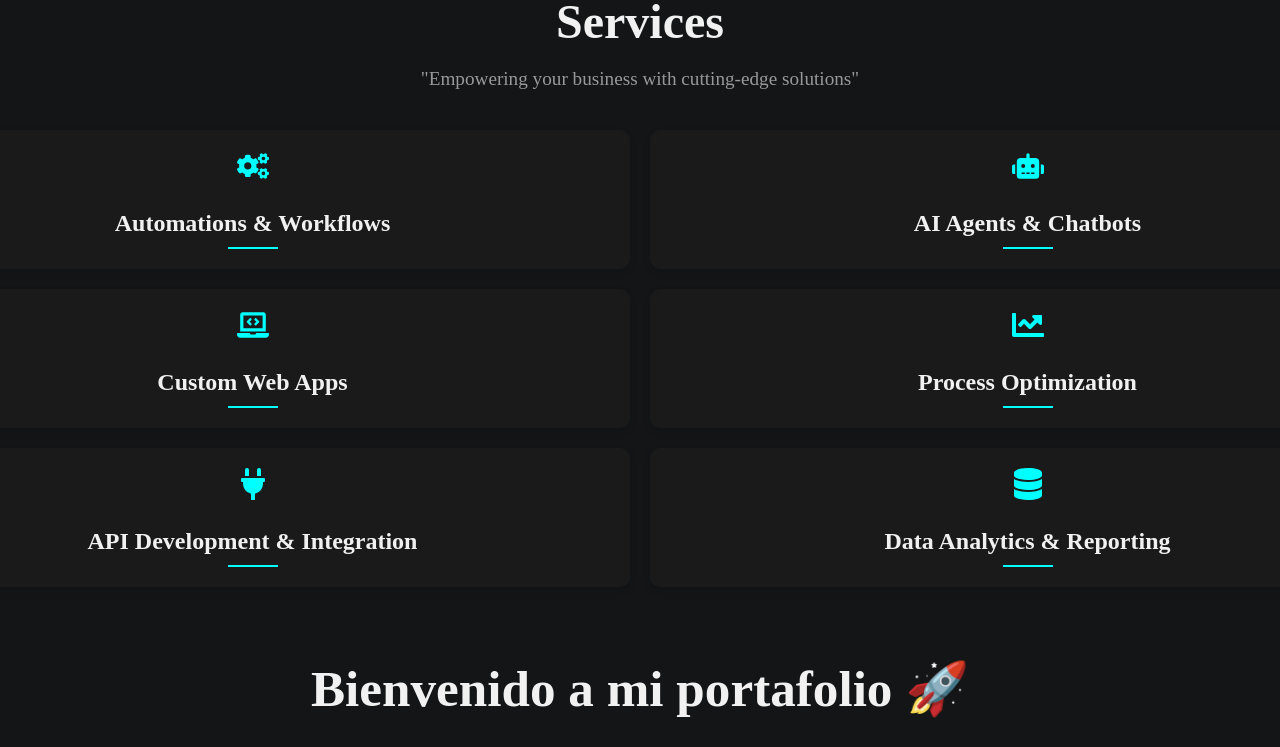
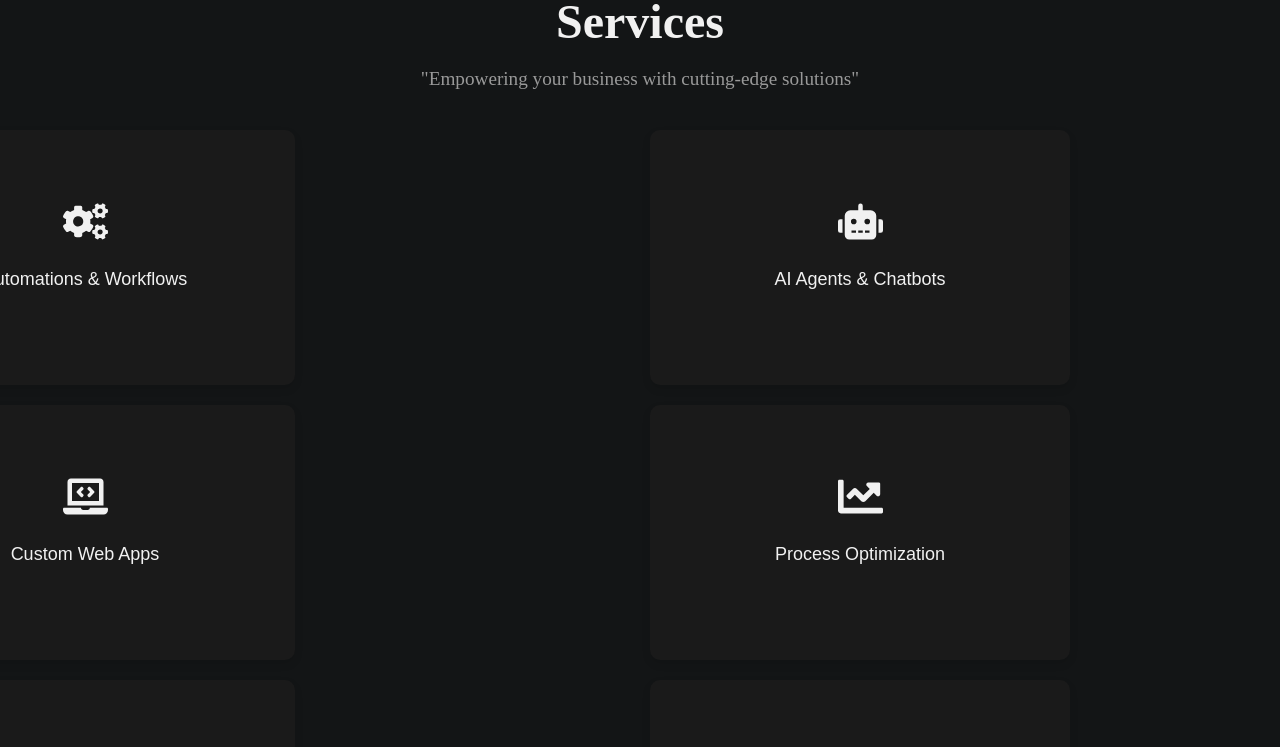
Before and after one commit to juanchovg1/mi-portafolio-frontend, a React (Vite) app: page / in a window 1280 px wide. Shown: the part 2660-3407 px from the top of the page. Built offline with nearby package versions, Linux system fonts and the light colour scheme.

Commit message:
Enhance ServicesSection styles with fixed dimensions, hover effects, and improved layout

```diff
--- a/src/styles/components/ServicesSection.css
+++ b/src/styles/components/ServicesSection.css
@@ -28,23 +28,39 @@
   text-align: center;
   color: #f1f1f1;
   box-shadow: 0 4px 8px rgba(0, 0, 0, 0.1);
+  width: 380px; /* Fixed width */
+  height: 215px; /* Fixed height */
+  display: flex;
+  flex-direction: column;
+  align-items: center;
+  justify-content: center;
+  gap: 10px; /* Gap between elements */
+  transition: background-color 0.3s, color 0.3s; /* Add transition for dynamic effect */
+}
+
+.service-card:hover {
+  background-color: #00FFFF; /* Change background color on hover */
+  color: #1a1a1a; /* Change text color on hover */
 }
 
 .service-icon {
-  font-size: 2em;
-  margin-bottom: 10px;
-  color: #00FFFF;
+  font-size: 45px; /* Fixed icon size */
+  width: 45px; /* Fixed icon width */
+  height: 45px; /* Fixed icon height */
+  color: inherit; /* Inherit color from parent */
 }
 
 .service-title {
-  font-size: 1.5em;
-  margin-bottom: 10px;
+  font-family: 'Poppins', sans-serif; /* Set font to Poppins */
+  font-weight: 400;
+  font-size: 18px; /* Fixed font size */
+  color: inherit; /* Inherit color from parent */
 }
 
 .service-line {
   width: 50px;
   height: 2px;
-  background-color: #00FFFF;
+  background-color: inherit; /* Inherit color from parent */
   margin: 0 auto;
 }
 
```
